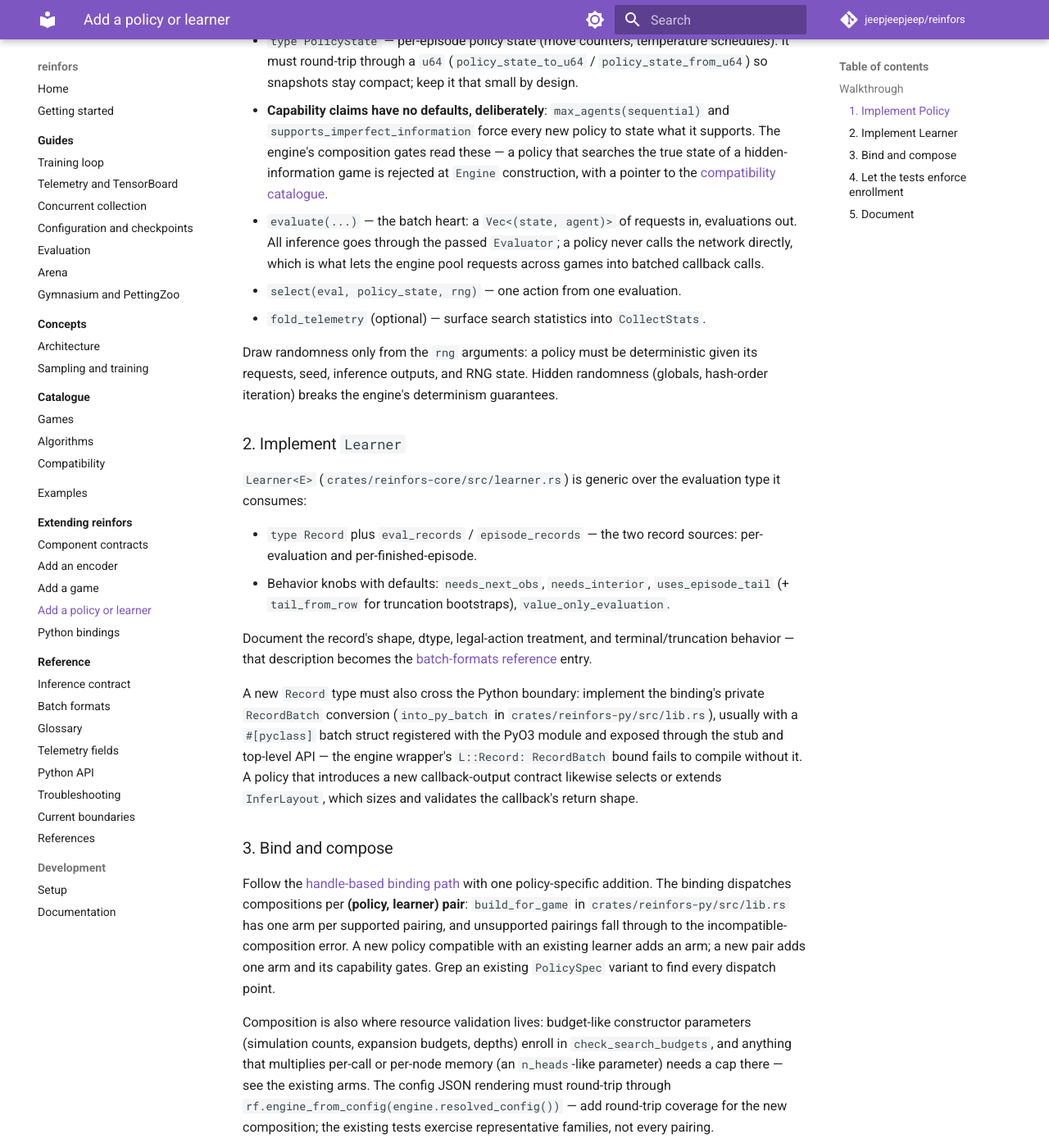
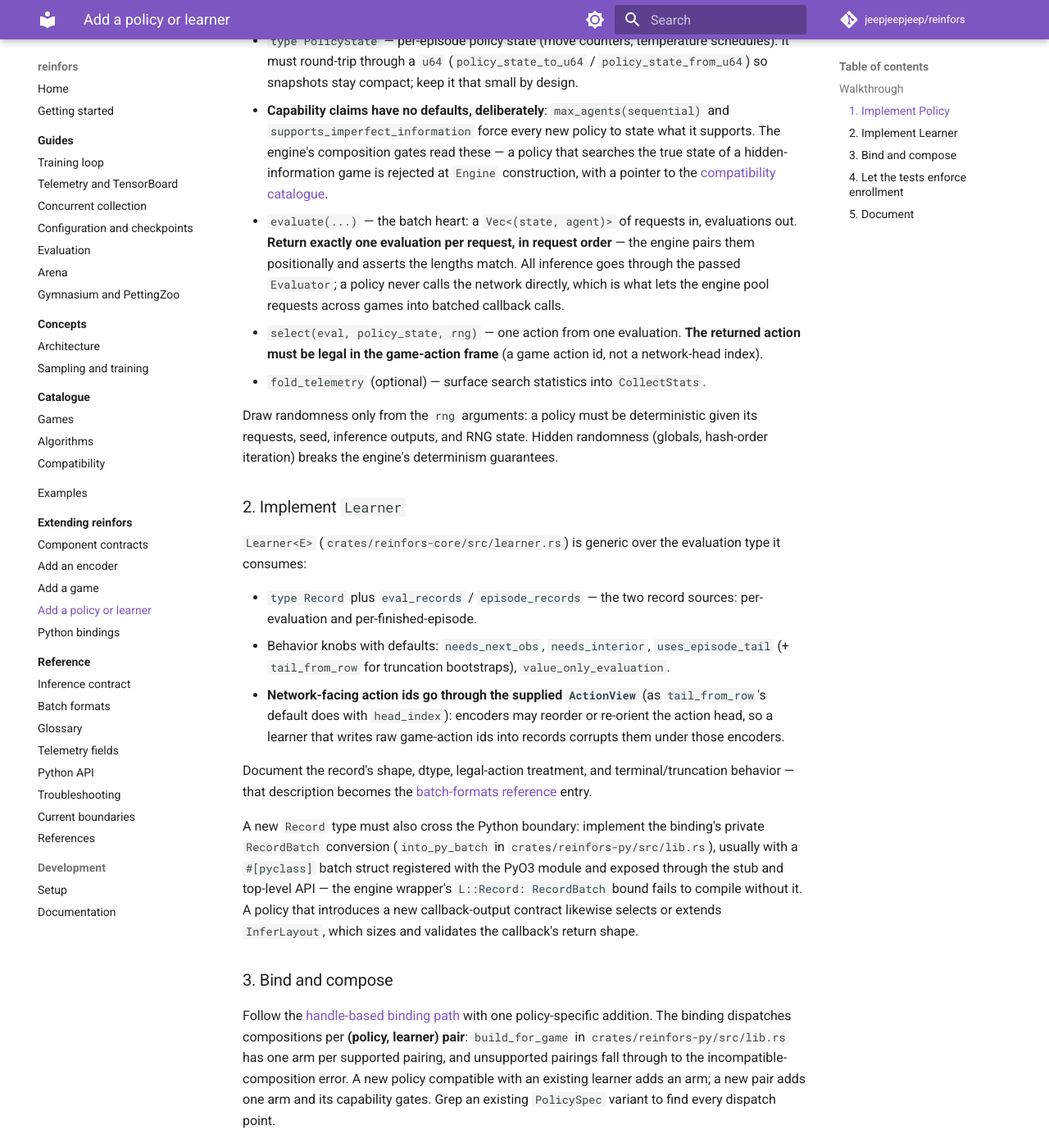
Before and after one commit to jeepjeepjeep/reinfors, an MkDocs documentation site: the page built from docs/extending/policies-and-learners.md, in a window 1280 px wide and 1400 px high, scrolled down 627 px. Shown: the whole window at 82% size. Built offline with MkDocs 1.6.1 and Material for MkDocs 9.7.7, drawn with Linux system fonts in a browser that asks for light colours; comment, search, counter and statistics services are not loaded.

Commit message:
review: state the evaluate/select/ActionView contracts; assert eval count; regen-matrix wording

```diff
--- a/docs/extending/policies-and-learners.md
+++ b/docs/extending/policies-and-learners.md
@@ -28,10 +28,12 @@ The trait is in `crates/reinfors-core/src/policy.rs`. Its surface, in the order
   hidden-information game is rejected at `Engine` construction, with a pointer to the
   [compatibility catalogue](../catalogue/compatibility.md).
 - `evaluate(...)` — the batch heart: a `Vec<(state, agent)>` of requests in, evaluations out.
-  All inference goes through the passed `Evaluator`; a policy never calls the network
-  directly, which is what lets the engine pool requests across games into batched callback
-  calls.
-- `select(eval, policy_state, rng)` — one action from one evaluation.
+  **Return exactly one evaluation per request, in request order** — the engine pairs them
+  positionally and asserts the lengths match. All inference goes through the passed
+  `Evaluator`; a policy never calls the network directly, which is what lets the engine pool
+  requests across games into batched callback calls.
+- `select(eval, policy_state, rng)` — one action from one evaluation. **The returned action
+  must be legal in the game-action frame** (a game action id, not a network-head index).
 - `fold_telemetry` (optional) — surface search statistics into `CollectStats`.
 
 Draw randomness only from the `rng` arguments: a policy must be deterministic given its
@@ -47,6 +49,9 @@ consumes:
   and per-finished-episode.
 - Behavior knobs with defaults: `needs_next_obs`, `needs_interior`, `uses_episode_tail` (+
   `tail_from_row` for truncation bootstraps), `value_only_evaluation`.
+- **Network-facing action ids go through the supplied `ActionView`** (as `tail_from_row`'s
+  default does with `head_index`): encoders may reorder or re-orient the action head, so a
+  learner that writes raw game-action ids into records corrupts them under those encoders.
 
 Document the record's shape, dtype, legal-action treatment, and terminal/truncation behavior —
 that description becomes the [batch-formats reference](../reference/batch-formats.md) entry.
```
Also changed, not shown: CONTRIBUTING.md (+1 -1 lines), 1 other file.
